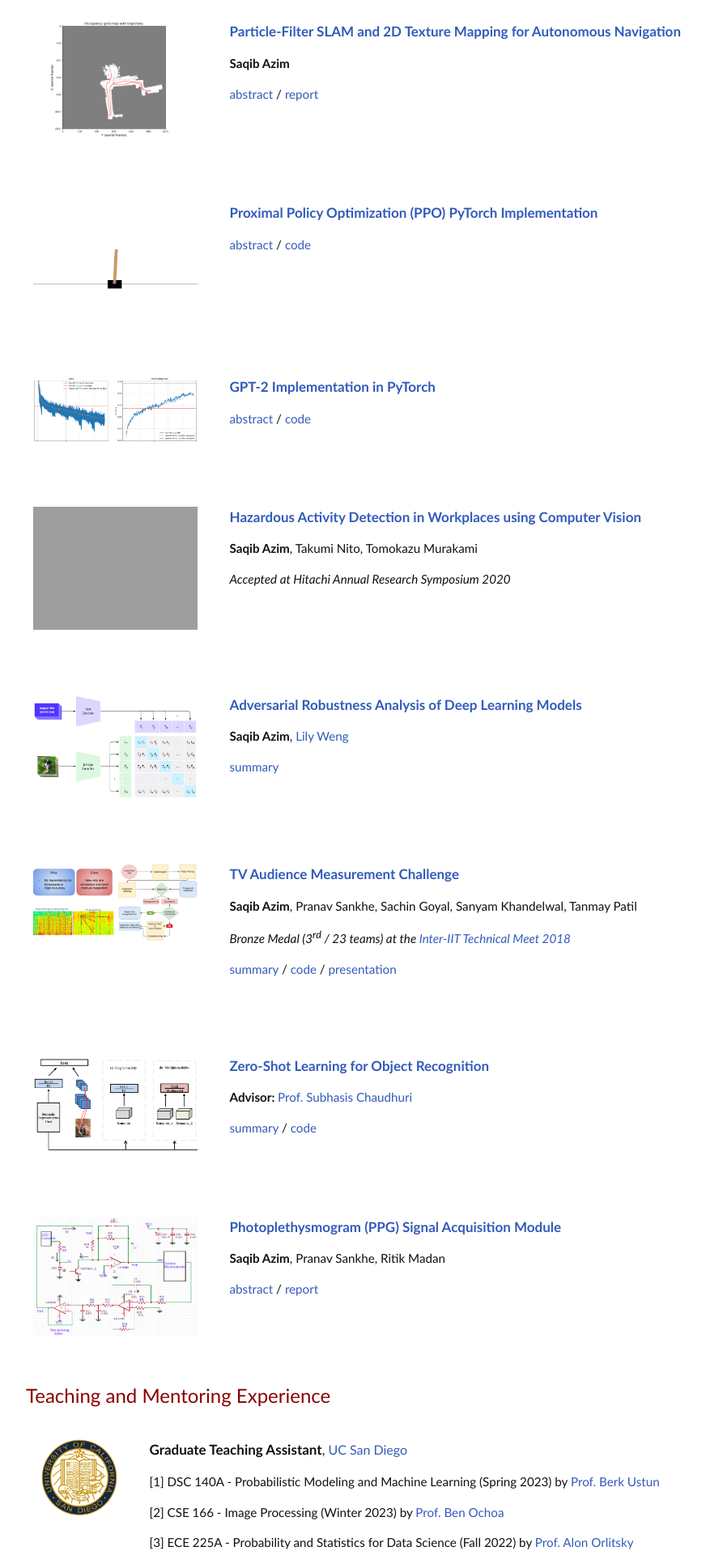
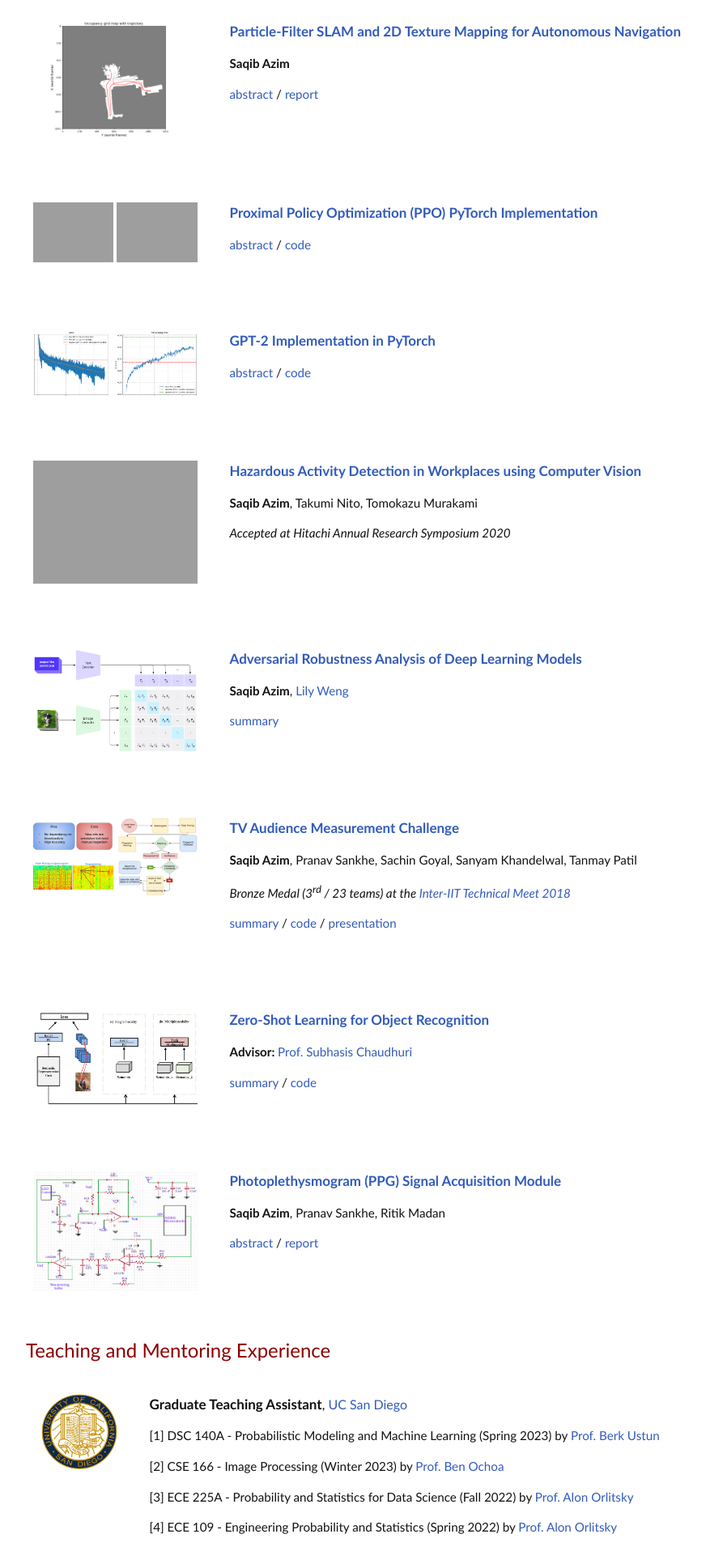
Before and after one commit to saqib1707/saqib1707.github.io, a Jekyll site: the page built from index.md, in a window 1280 px wide. Shown: the part 2936-4852 px from the top of the page at 81% size, without its empty margins (164-1036 px from the left). Built offline with Jekyll 4.4.1, drawn with Linux system fonts in a browser that asks for light colours; comment, search, counter and statistics services are not loaded.

Commit message:
updating ppo project wall

```diff
--- a/index.md
+++ b/index.md
@@ -342,9 +342,13 @@ I also joined an on-campus student-driven team, [Innovation Cell](http://www.umi
 	</tr>
 	<tr>
 		<td class="projectWallpaper">
-			<div>
+			<!-- <div>
 				<img src='{{ site.url }}/assets/images/ppo_wallpaper.gif' alt="PPO PyTorch" width="100%">
-			</div>
+			</div> -->
+			<div style="display: flex; justify-content: space-between;">
+				<img src="{{ site.url }}/assets/images/cartpole_wallpaper.gif" alt="CartPole" width="49%">
+				<img src="{{ site.url }}/assets/images/lunarlander_wallpaper.gif" alt="LunarLander" width="49%">
+        	</div>
 		</td>
 		<td class="projectBody">
 			<projectTitle><a href="https://github.com/saqib1707/RL-PPO-PyTorch">Proximal Policy Optimization (PPO) PyTorch Implementation</a></projectTitle><br>
@@ -352,9 +356,9 @@ I also joined an on-campus student-driven team, [Innovation Cell](http://www.umi
 			<div class="authorDetails">
 				<!-- <strong>Saqib Azim</strong><br> -->
 				<!-- <span class="brHeight"></span> -->
-				<a href="javascript:toggleblock('gpt2_abs')">abstract</a> / <a href="https://github.com/saqib1707/RL-PPO-PyTorch">code</a><br>
+				<a href="javascript:toggleblock('ppo_abs')">abstract</a> / <a href="https://github.com/saqib1707/RL-PPO-PyTorch">code</a><br>
 				<span class="brHeight"></span>
-				<p id="ppo_abs" style="font-style:italic; display:none; text-align:justify;">This project involves implementing PPO from scratch in PyTorch, trained on the FineWebEdu dataset. The code is structured modularly, offering customizable hyperparameters for training and inference.</p>
+				<p id="ppo_abs" style="font-style:italic; display:none; text-align:justify;">This repository offers a beginner-friendly, modular implementation of Proximal Policy Optimization (PPO) with a clipped objective in PyTorch, supporting both continuous and discrete action spaces. It includes YAML-based configuration for customizable hyperparameters and is compatible with OpenAI Gym environments like CartPole, LunarLander and HalfCheetah, providing a flexible framework for experimenting with reinforcement learning algorithms and adapting to custom environments.</p>
 			</div>
 		</td>
 	</tr>
```
Also changed, not shown: assets/images/cartpole.gif (added), assets/images/lunarlander.gif (added).
